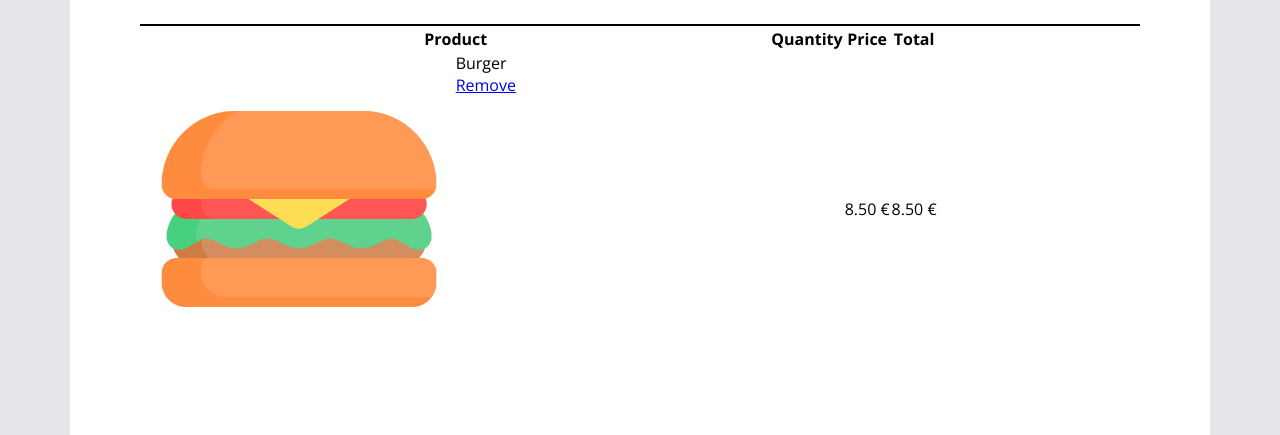
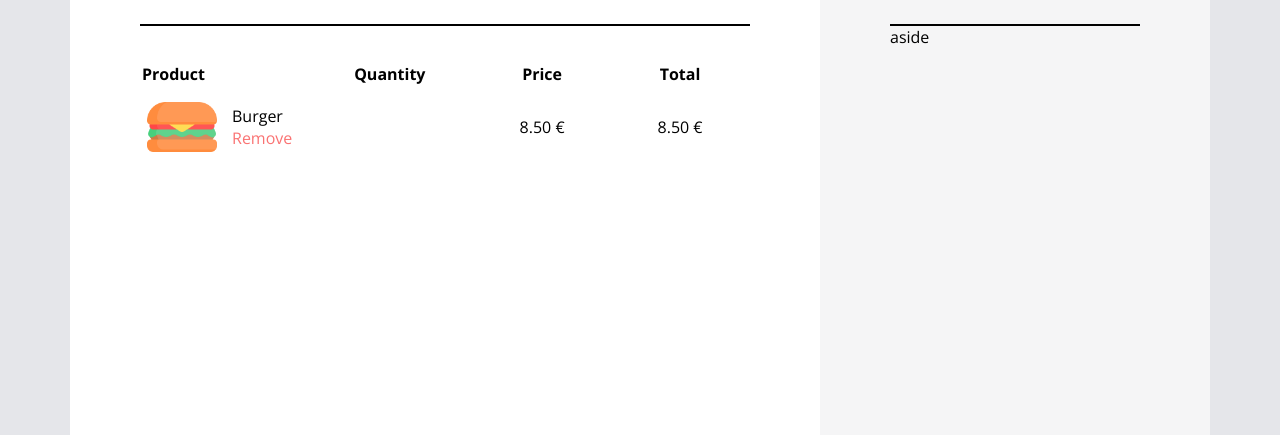
Before and after one commit to fabrizio-scorza/shopping-cart, a plain HTML site: page index.html in a window 1280 px wide. Shown: the part 172-607 px from the top of the page. Drawn offline with nearby package versions, Linux system fonts and the light colour scheme.

Commit message:
ADD: added fist item of table in hmtl and css

```diff
--- a/css/style.css
+++ b/css/style.css
@@ -17,6 +17,11 @@
   box-sizing: border-box;
 }
 
+a {
+  text-decoration: none;
+  color: currentColor;
+}
+
 img {
   width: 100%;
 }
@@ -34,6 +39,7 @@ body{
 #app {
   height: 100%;
   background-color: white;
+
 }
 .flex {
   display: flex;
@@ -62,10 +68,42 @@ body{
   background-color: var(--light-gray);
 }
 
+/* Table */
+main table {
+  padding: 35px 0;
+  width: 100%;
+}
+
+thead tr > *:not(:first-child), tbody tr > *:not(:first-child)  {
+  padding: 0 40px;
+}
+
+td {
+  text-align: center;
+}
+
+.product-cell-name-wrapper {
+  text-align: left;
+  padding-left: 10px;
+}
+
+.product-cell-name-wrapper a {
+  color: var(--salmon-orange);
+}
+
+.product-header {
+  text-align: left;
+}
+
 .product-cell {
   display: flex;
   flex-direction: row;
   width: 50%;
+  align-items: center;
+}
+
+main tbody img {
+  max-width: 80px;
 }
 
 /* DEBUG */
--- a/index.html
+++ b/index.html
@@ -21,7 +21,7 @@
         <table>
           <thead>
             <tr>
-              <th scope="col">Product</th>
+              <th scope="col" class="product-header">Product</th>
               <th scope="col">Quantity</th>
               <th scope="col">Price</th>
               <th scope="col">Total</th>
@@ -31,9 +31,12 @@
             <tr>
               <td class="product-cell">
                 <img src="./img/burger.png" alt="">
-                <p>Burger
-                  <a href="#">Remove</a>
-                </p>
+                <div class="product-cell-name-wrapper">
+                    <p>Burger
+                    </p>
+                    <a href="#">Remove</a>
+
+                  </div>
               </td>
               <td></td>
               <td>8.50 €</td>
```
